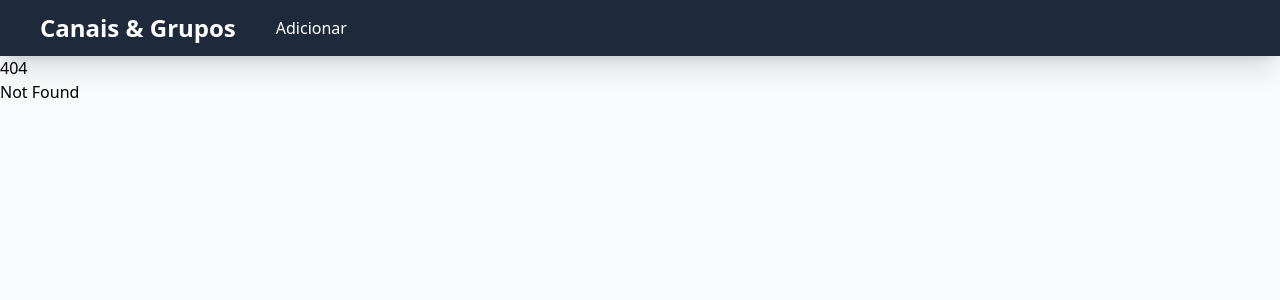
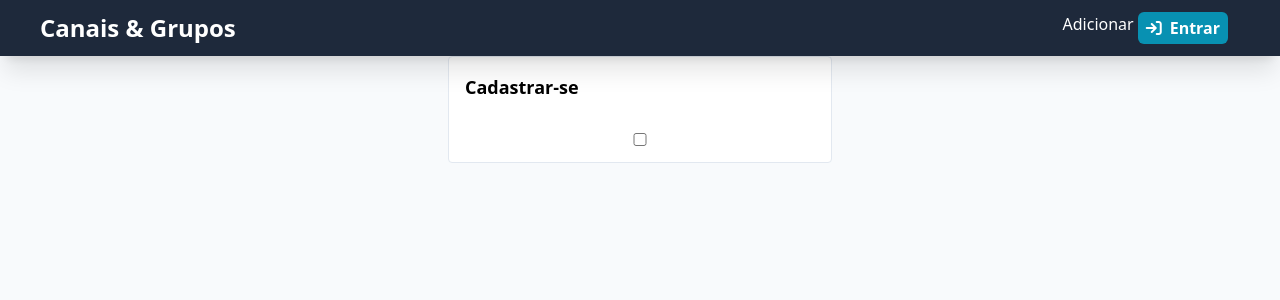
Before and after one commit to gabrielpagotto/canais-e-grupos, a SvelteKit app: page /autenticacao/cadastrar-se in a window 1280 px wide. Before the commit this address had no page. Shown: the top 300 px of the page. Built offline with nearby package versions, Linux system fonts and the light colour scheme.

Commit message:
Feature: creating a basic view to user form

```diff
--- a/src/app.css
+++ b/src/app.css
@@ -25,3 +25,7 @@ label {
 .ns-responsive-grid {
   @apply justify-center grid grid-cols-1 sm:grid-cols-2 md:grid-cols-3 lg:grid-cols-4 xl:grid-cols-5;
 }
+
+.ns-center {
+  @apply flex items-center justify-center;
+}
--- /dev/null
+++ b/src/lib/components/form-container.svelte
@@ -0,0 +1,10 @@
+<script lang="ts">
+  export let title: string;
+</script>
+
+<div
+  class="flex flex-col justify-center bg-white border border-slate-200 w-96 p-4 rounded gap-4"
+>
+  <h1 class="pb-4 font-bold text-lg">{title}</h1>
+  <slot />
+</div>
--- /dev/null
+++ b/src/lib/components/primary-button.svelte
@@ -0,0 +1,17 @@
+<script lang="ts">
+  export let href: string | undefined = undefined;
+  export let disabled: boolean = false;
+
+  const buttonClassName =
+    "flex items-center font-bold gap-2 py-1 px-2 bg-cyan-600 rounded-md hover:bg-cyan-600/90 active:bg-cyan-600/80 disabled:bg-cyan-600/50";
+</script>
+
+{#if !href}
+  <button class={buttonClassName} {disabled}>
+    <slot />
+  </button>
+{:else}
+  <a {href} class={buttonClassName}>
+    <slot />
+  </a>
+{/if}
--- a/src/routes/+layout.svelte
+++ b/src/routes/+layout.svelte
@@ -1,19 +1,24 @@
 <script lang="ts">
+  import PrimaryButton from "$lib/components/primary-button.svelte";
   import "../app.css";
 </script>
 
 <div class="ns-root flex flex-col h-full">
   <header
-    class="bg-slate-800 h-14 flex items-center shadow-xl border-b-slate-800 fixed top-0 left-0 right-0 text-white"
+    class="bg-slate-800 h-14 flex items-center shadow-xl border-b-slate-800 fixed top-0 left-0 right-0 text-white justify-between px-10"
   >
     <a href="/" title="Ir para o início">
-      <h1
-        class="px-10 text-2xl font-bold hover:opacity-70 hover:cursor-pointer"
-      >
+      <h1 class="text-2xl font-bold hover:opacity-70 hover:cursor-pointer">
         Canais & Grupos
       </h1>
     </a>
-    <a href="/conversas/adicionar">Adicionar</a>
+    <div class="flex gap-1 mr-3">
+      <a href="/conversas/adicionar">Adicionar</a>
+      <PrimaryButton href="/autenticacao/cadastrar-se">
+        <i class="fa-solid fa-arrow-right-to-bracket font-bold" />
+        <p>Entrar</p>
+      </PrimaryButton>
+    </div>
   </header>
   <main class="mt-14 h-full">
     <slot />
--- /dev/null
+++ b/src/routes/autenticacao/cadastrar-se/+page.svelte
@@ -0,0 +1,15 @@
+<script>
+  import FormContainer from "$lib/components/form-container.svelte";
+
+  let title = "Cadastrar-se";
+</script>
+
+<svelt:head>
+  <title>{title}</title>
+</svelt:head>
+
+<div class="h-full ns-center">
+  <FormContainer {title}>
+    <input type="checkbox" name="" id="" />
+  </FormContainer>
+</div>
```
